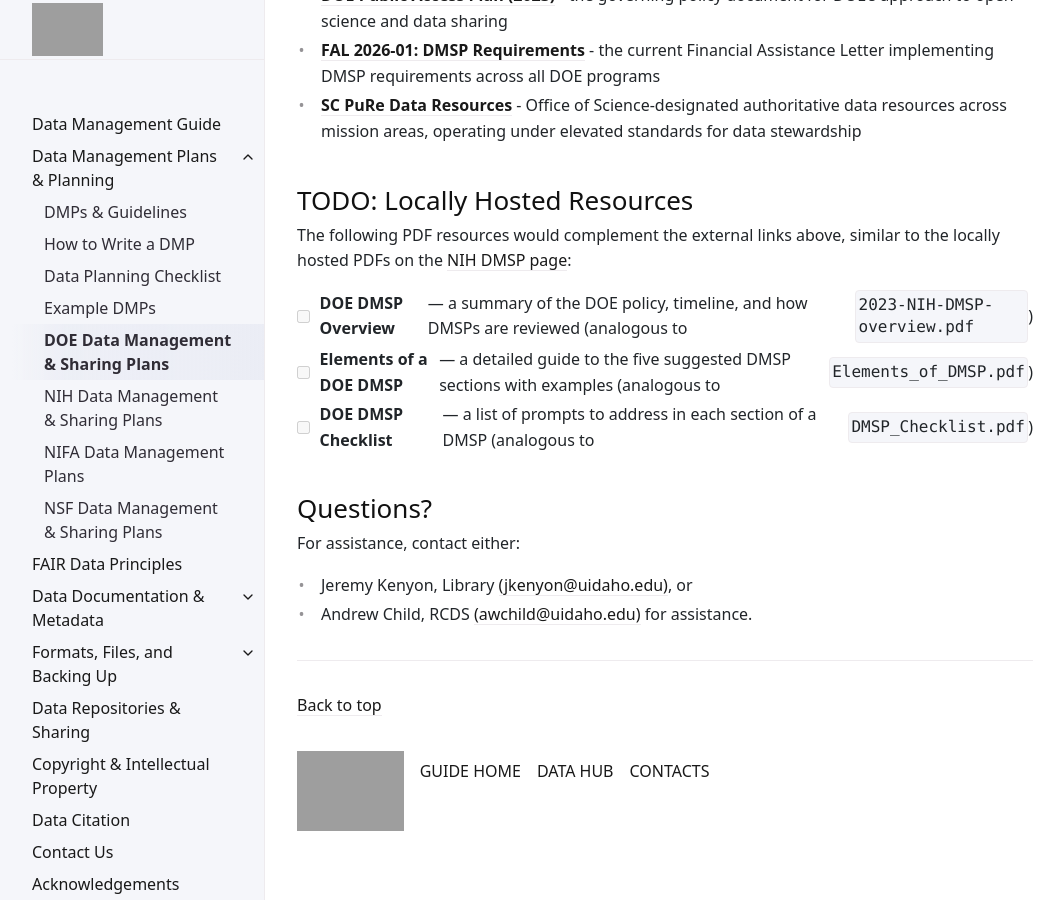
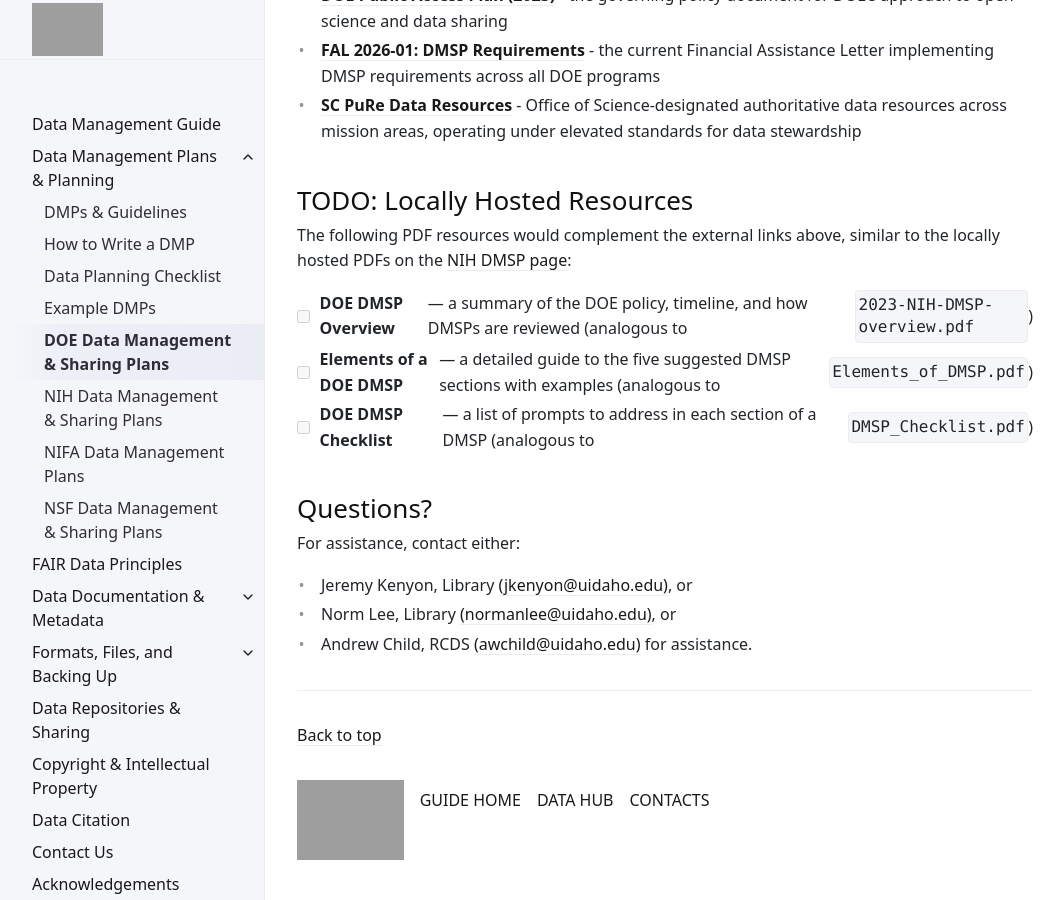
Before and after one commit to uidaholib/data-management-guide, a Jekyll site: the page built from guide/planning/doe.md, in a window 1280 px wide and 900 px high, scrolled down 2611 px. Shown: the whole window, without its empty margins (107-1171 px from the left). Built offline with Jekyll 4.4.1, drawn with Linux system fonts in a browser that asks for light colours.

Commit message:
updated contacts again

```diff
--- a/guide/planning/doe.md
+++ b/guide/planning/doe.md
@@ -84,4 +84,5 @@ The following PDF resources would complement the external links above, similar t
 
 For assistance, contact either:
   - Jeremy Kenyon, Library [(jkenyon@uidaho.edu)](mailto:jkenyon@uidaho.edu), or
+  - Norm Lee, Library [(normanlee@uidaho.edu)](mailto:normanlee@uidaho.edu), or
   - Andrew Child, RCDS [(awchild@uidaho.edu)](mailto:awchild@uidaho.edu) for assistance.
```
